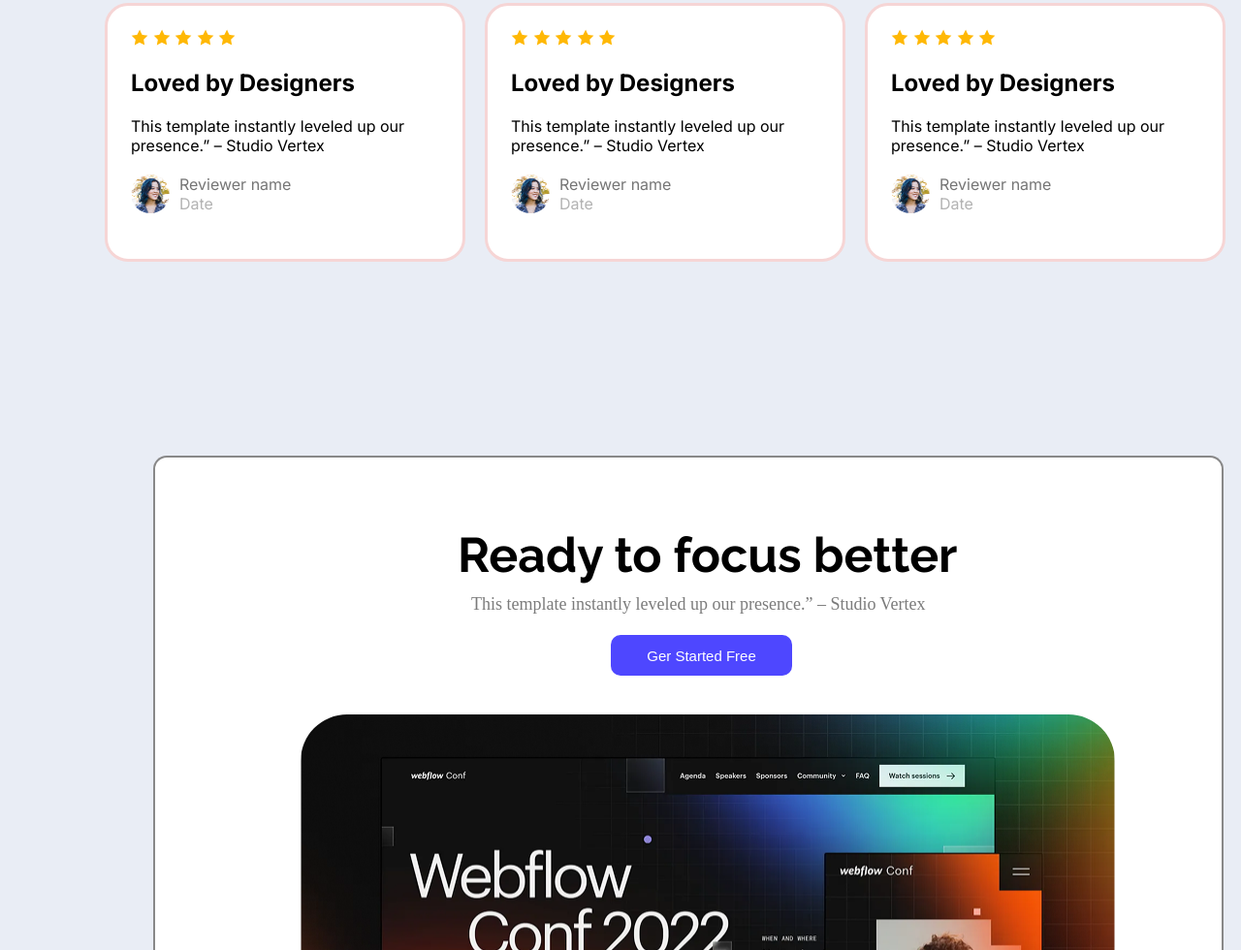
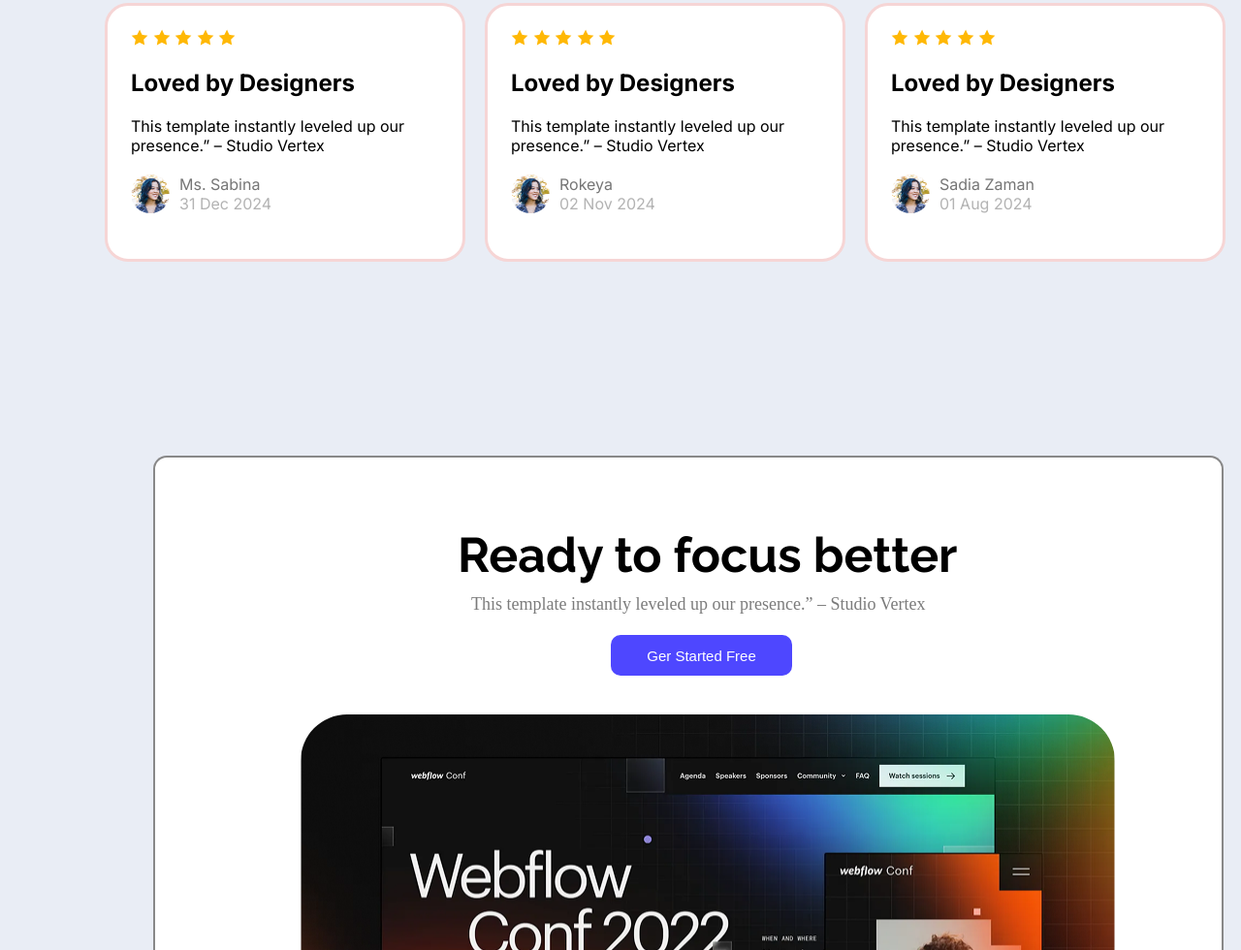
Before and after one commit to fahim1105/assignment-one, a plain HTML site: page index.html in a window 1280 px wide. Shown: the part 1876-2856 px from the top of the page at 97% size. Drawn offline with Linux system fonts and the light colour scheme.

Commit message:
changing reviewer name in card section

```diff
--- a/index.html
+++ b/index.html
@@ -76,8 +76,8 @@
                     <img class="avater" src="Assets/avatar.png" alt="">
 
                     <div class="name-date-add">
-                        <p style="margin:0px 0px; color: #757575;">Reviewer name</p>
-                        <p style="margin-top: 0%; color:#B3B3B3">Date</p>
+                        <p style="margin:0px 0px; color: #757575;">Ms. Sabina</p>
+                        <p style="margin-top: 0%; color:#B3B3B3">31 Dec 2024</p>
                     </div>
                 </div>
                 </div>
@@ -95,8 +95,8 @@
                     <img class="avater" src="Assets/avatar.png" alt="">
 
                     <div class="name-date-add">
-                        <p style="margin:0px 0px; color: #757575;">Reviewer name</p>
-                        <p style="margin-top: 0%; color:#B3B3B3">Date</p>
+                        <p style="margin:0px 0px; color: #757575;">Rokeya</p>
+                        <p style="margin-top: 0%; color:#B3B3B3">02 Nov 2024</p>
                     </div>
                 </div>
                 </div>
@@ -114,8 +114,8 @@
                     <img class="avater" src="Assets/avatar.png" alt="">
 
                     <div class="name-date-add">
-                        <p style="margin:0px 0px; color: #757575;">Reviewer name</p>
-                        <p style="margin-top: 0%; color:#B3B3B3">Date</p>
+                        <p style="margin:0px 0px; color: #757575;">Sadia Zaman</p>
+                        <p style="margin-top: 0%; color:#B3B3B3">01 Aug 2024</p>
                     </div>
                 </div>
                 </div>
```
